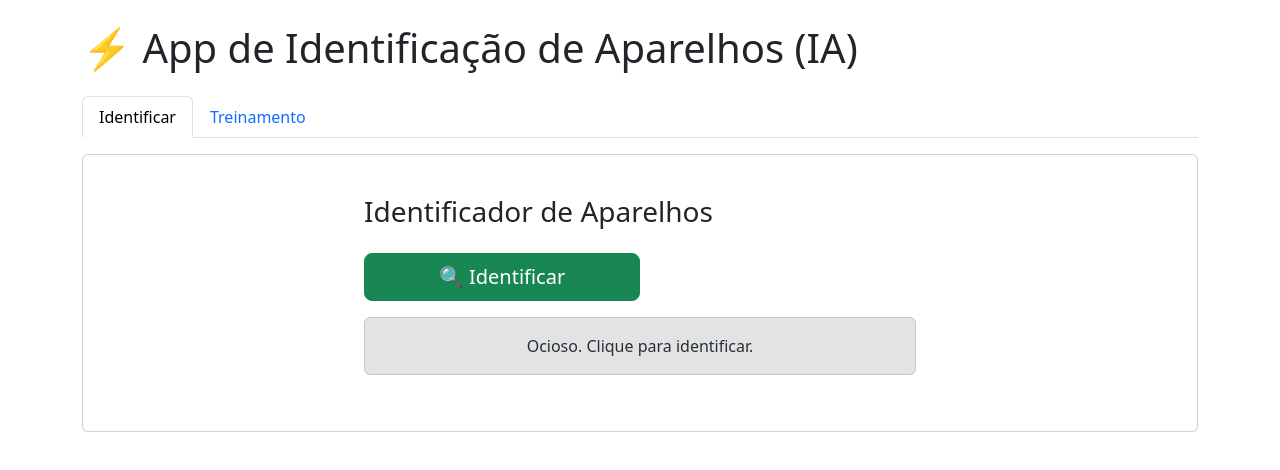
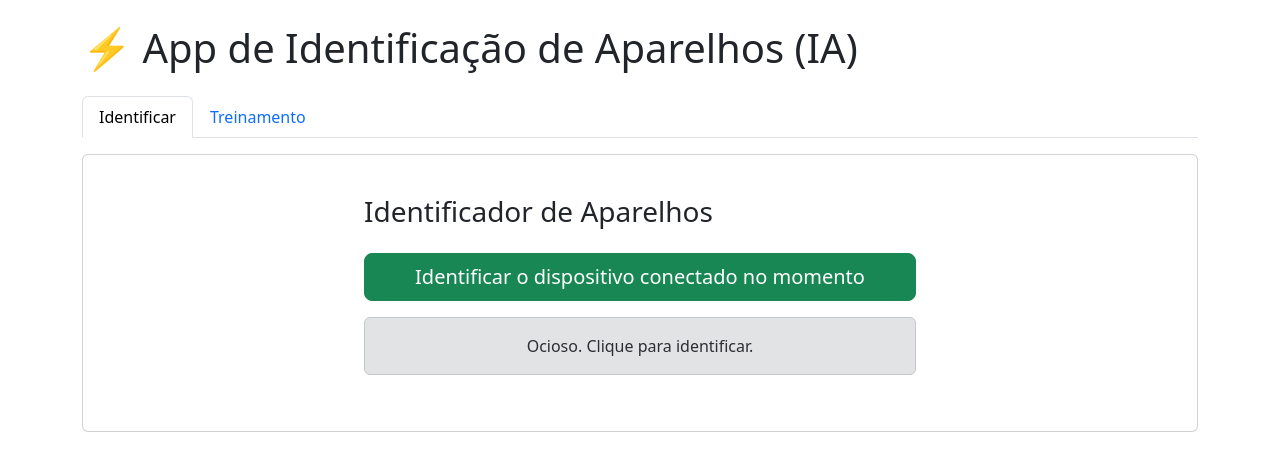
Before and after one commit to ArielceJunior/react-app-ml, a React (Vite) app: page / in a window 1280 px wide. Shown: the top 470 px of the page. Built offline with nearby package versions, Linux system fonts and the light colour scheme.

Commit message:
fix: belezinha

```diff
--- a/src/Identificador.jsx
+++ b/src/Identificador.jsx
@@ -39,14 +39,14 @@ function Identificador() {
 
       <div className="mb-3">
         <button
-          className="btn btn-success btn-lg w-50"
+          className="btn btn-success btn-lg w-100"
           onClick={handleIdentificar}
           disabled={loading}
         >
           {loading ? (
             <span><span className="spinner-border spinner-border-sm me-2"></span>Analisando...</span>
           ) : (
-            "🔍 Identificar"
+            "Identificar o dispositivo conectado no momento"
           )}
         </button>
       </div>
```
